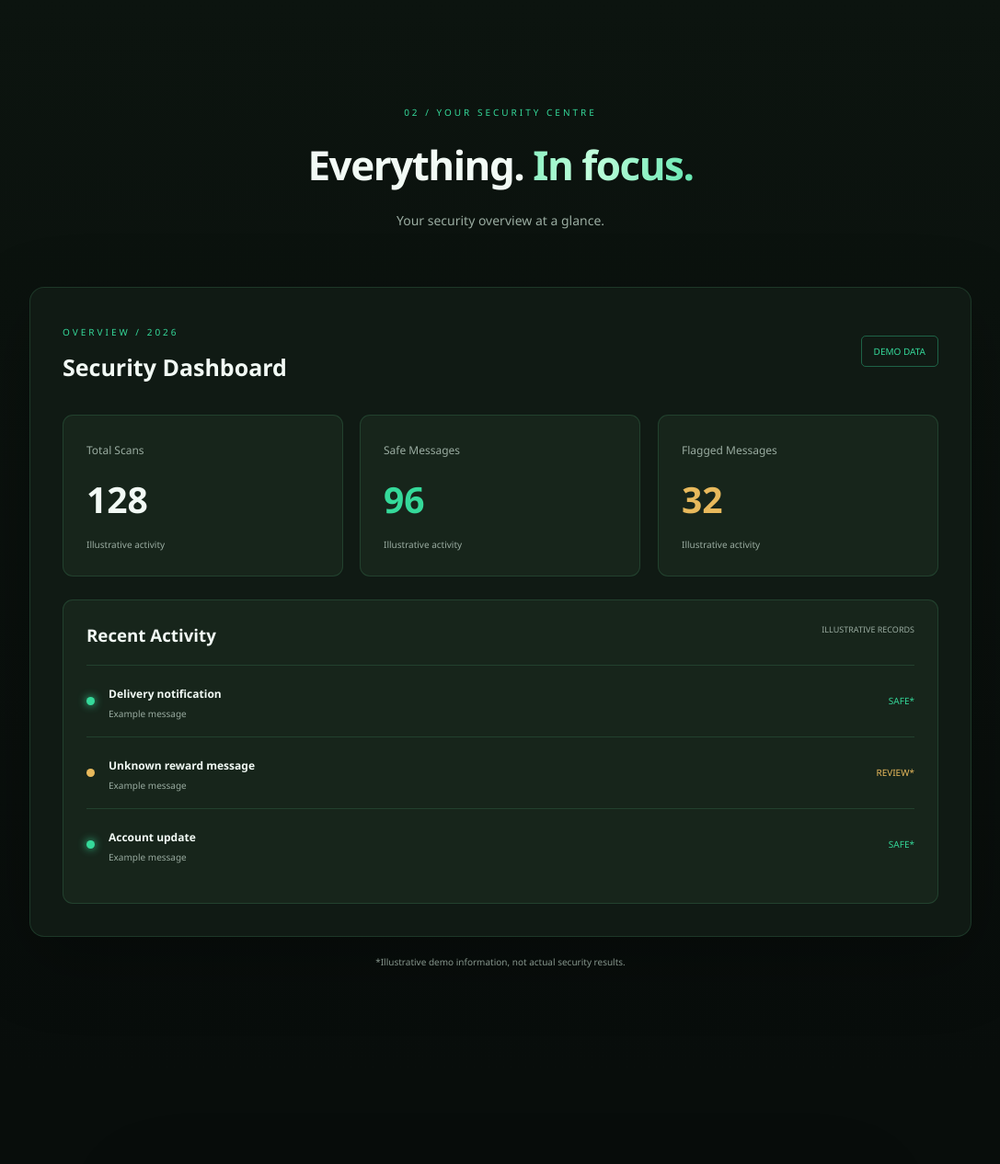
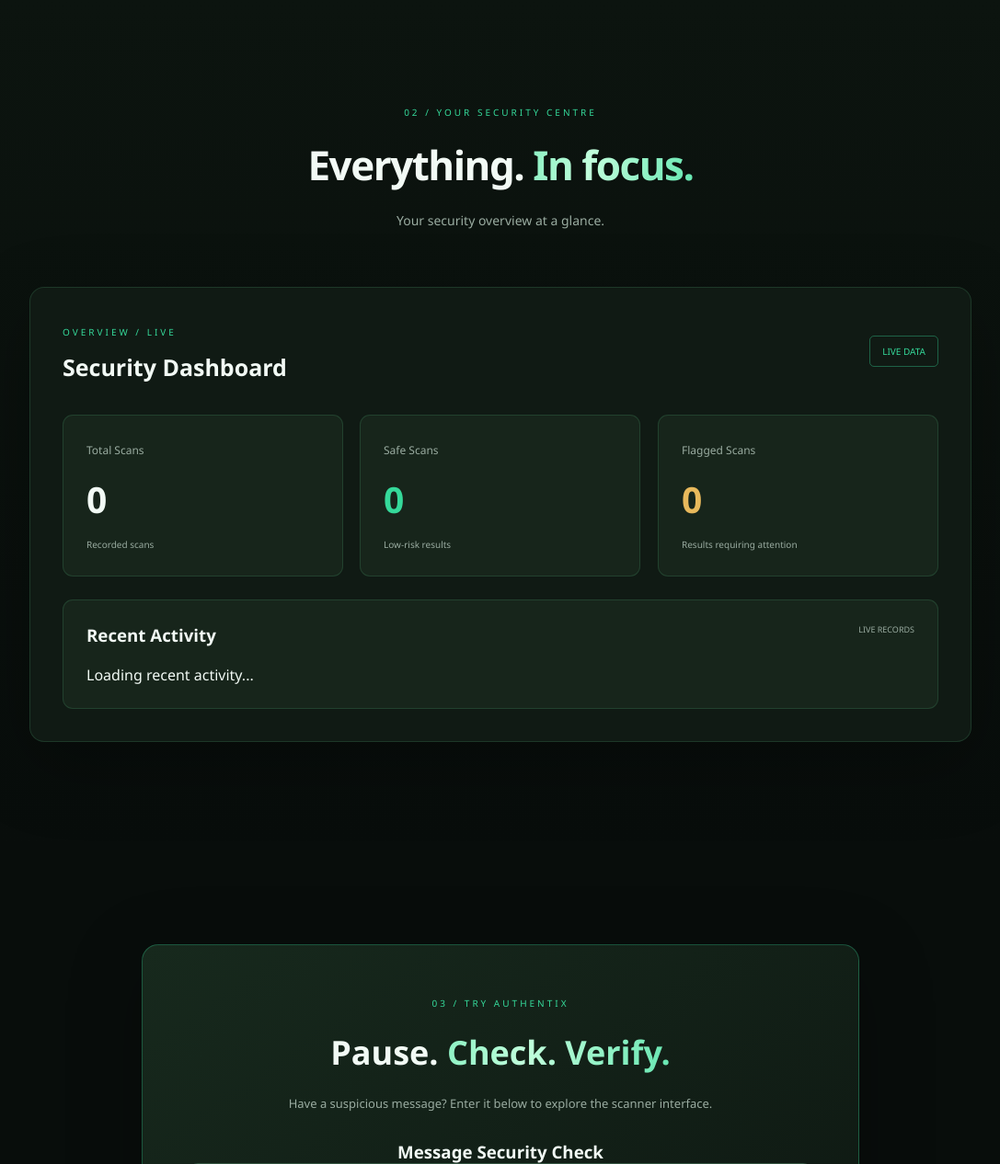
Before and after one commit to chinmayaaa444-ui/authentixx, a Flask app: page / in a window 1280 px wide; the page is wider, and only the part inside the window is pictured. Shown: the part 1592-2858 px from the top of that part at 92% size, without its empty margins (96-1183 px from the left). Run offline with Flask 3, Linux system fonts and the light colour scheme; data that the repository does not hold is empty.

Commit message:
Update index.html

```diff
--- a/templates/index.html
+++ b/templates/index.html
@@ -217,6 +217,7 @@
             </div>
         </section>
 
+
 <!-- DASHBOARD -->
 <section class="section dashboard-section reveal" id="dashboard">
 
@@ -230,33 +231,30 @@
 
         <div class="dashboard-top">
             <div>
-                        <span class="eyebrow">OVERVIEW / 2026</span>
+                <span class="eyebrow">OVERVIEW / LIVE</span>
                 <h3>Security Dashboard</h3>
             </div>
-
-                    <span class="demo-label">DEMO DATA</span>
+            <span class="demo-label">LIVE DATA</span>
         </div>
 
         <div class="stats-grid">
 
             <div class="stat-card tilt-card">
                 <span>Total Scans</span>
-                        <h2 class="counter" data-target="128">0</h2>
-                        <small>Illustrative activity</small>
+                <h2 id="totalScans">0</h2>
+                <small>Recorded scans</small>
             </div>
 
             <div class="stat-card tilt-card">
-                        <span>Safe Messages</span>
-                        <h2 class="counter safe-number"
-                            data-target="96">0</h2>
-                        <small>Illustrative activity</small>
+                <span>Safe Scans</span>
+                <h2 class="safe-number" id="safeScans">0</h2>
+                <small>Low-risk results</small>
             </div>
 
             <div class="stat-card tilt-card">
-                        <span>Flagged Messages</span>
-                        <h2 class="counter warning-number"
-                            data-target="32">0</h2>
-                        <small>Illustrative activity</small>
+                <span>Flagged Scans</span>
+                <h2 class="warning-number" id="flaggedScans">0</h2>
+                <small>Results requiring attention</small>
             </div>
 
         </div>
@@ -264,44 +262,18 @@
         <div class="activity-card">
             <div class="activity-heading">
                 <h3>Recent Activity</h3>
-                        <span>ILLUSTRATIVE RECORDS</span>
+                <span>LIVE RECORDS</span>
             </div>
 
-                    <div class="activity-row">
-                        <span class="activity-dot safe-dot"></span>
-                        <div>
-                            <strong>Delivery notification</strong>
-                            <small>Example message</small>
-                        </div>
-                        <span class="safe-status">SAFE*</span>
-                    </div>
-
-                    <div class="activity-row">
-                        <span class="activity-dot warning-dot"></span>
-                        <div>
-                            <strong>Unknown reward message</strong>
-                            <small>Example message</small>
-                        </div>
-                        <span class="warning-status">REVIEW*</span>
-                    </div>
-
-                    <div class="activity-row">
-                        <span class="activity-dot safe-dot"></span>
-                        <div>
-                            <strong>Account update</strong>
-                            <small>Example message</small>
-                        </div>
-                        <span class="safe-status">SAFE*</span>
+            <div id="recentActivity">
+                <p>Loading recent activity...</p>
             </div>
         </div>
 
     </div>
+</section>
 
-            <p class="demo-note">
-                *Illustrative demo information, not actual security results.
-            </p>
 
-        </section>
 
         <!-- SCANNERS -->
         <section class="section scanner-section reveal" id="scanner">
```
Lines whose indentation alone changed are shown as unchanged.
